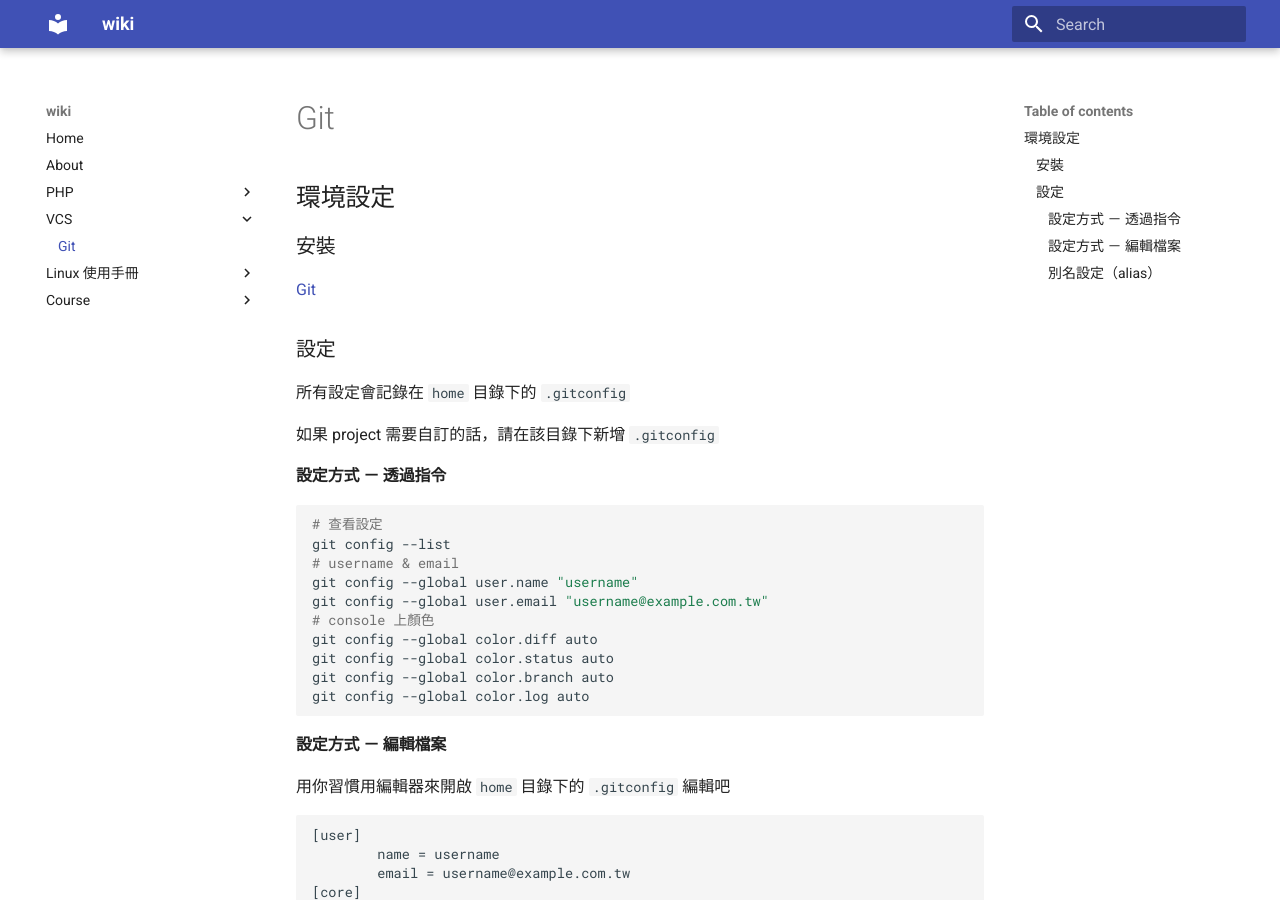
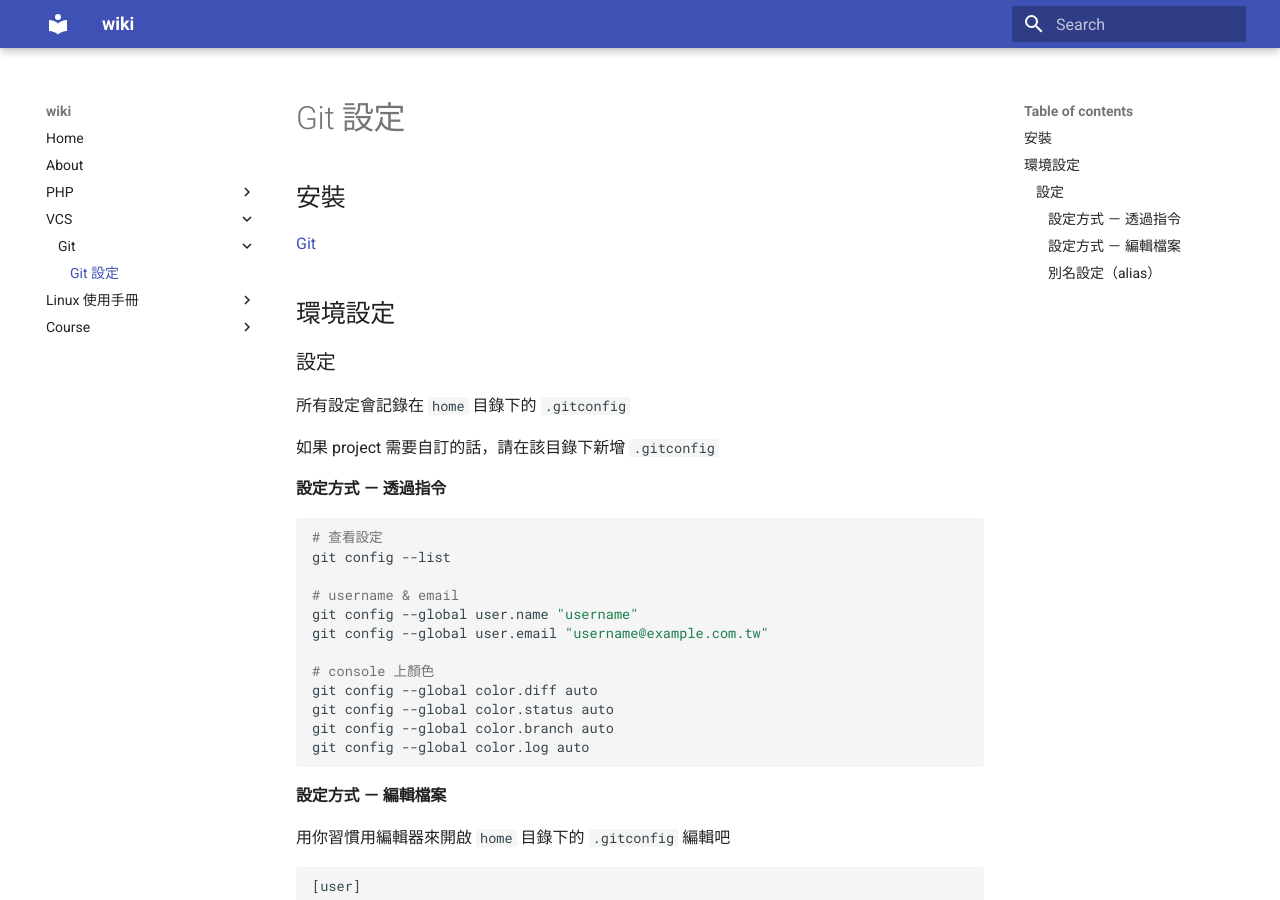
Before and after one commit to vincentliu99999/wiki, an MkDocs documentation site: the page built from docs/vcs/git/config.md, in a window 1280 px wide and 900 px high. Built offline with MkDocs 1.6.1 and Material for MkDocs 9.7.7, drawn with Linux system fonts in a browser that asks for light colours; old or Windows-style settings are respelled for this version of MkDocs.

Commit message:
restructure git config

````diff
--- a/docs/vcs/git.md
+++ b/docs/vcs/git/config.md
@@ -1,10 +1,10 @@
-# Git
+# Git 設定
+
+## 安裝
+
+[Git](https://git-scm.com/)
 
 ## 環境設定
-
-### 安裝
-
-[Git](https://git-scm.com/)
 
 ### 設定
 
@@ -17,9 +17,11 @@
 ```sh
 # 查看設定
 git config --list
+
 # username & email
 git config --global user.name "username"
 git config --global user.email "username@example.com.tw"
+
 # console 上顏色
 git config --global color.diff auto
 git config --global color.status auto
--- a/mkdocs.yml
+++ b/mkdocs.yml
@@ -11,7 +11,8 @@ pages:
         - 'Laravel': 'php/course/Laravel.md'
         - 'PHPUnit': 'php/course/PHPUnit.md'
     - VCS:
-      - 'Git': 'vcs/git.md'
+      - Git:
+        - 'Git 設定': 'vcs/git/config.md'
     - Linux 使用手冊:
       - 'Linux 指令': 'linux_shell.md'
     - Course:
````
